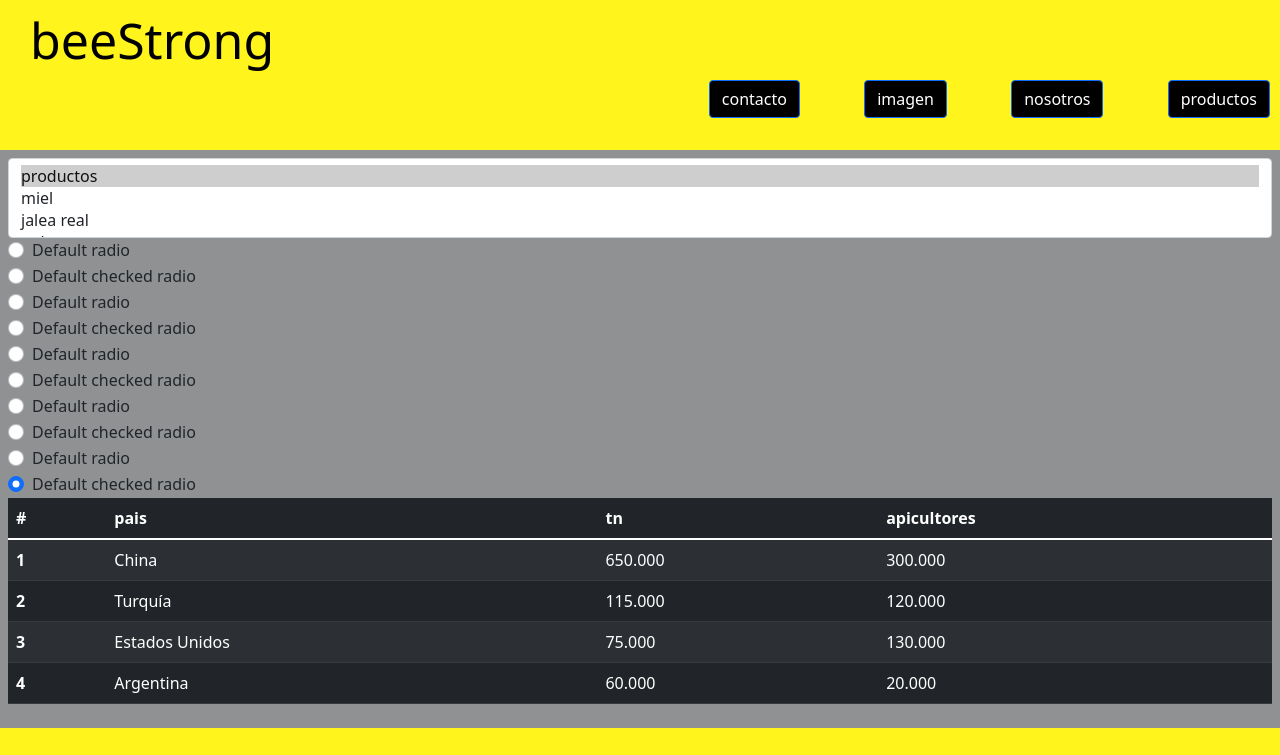
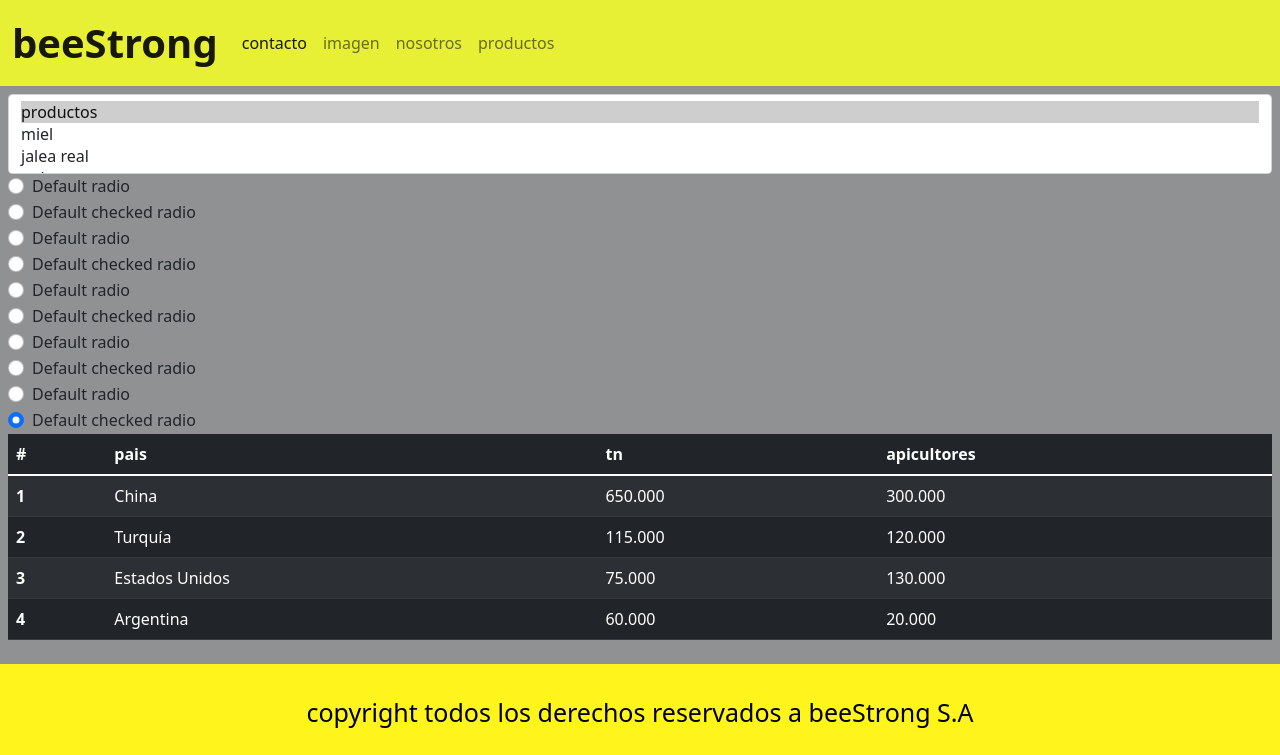
Before and after one commit to NMW90/boostrap-beeStrong1, a plain HTML site: page index.html in a window 1280 px wide. Shown: the top 755 px of the page. Drawn offline with nearby package versions, Linux system fonts and the light colour scheme.

Commit message:
agregue navbar boostrap

```diff
--- a/estilo.css
+++ b/estilo.css
@@ -3,7 +3,9 @@
     padding: 0;
 
  }
-
+ .logoC{
+   font-size: 40px;
+ }
  .logo{
     color: rgb(0, 0, 0);
     background-color: rgb(255, 244, 28);
--- a/index.html
+++ b/index.html
@@ -10,8 +10,9 @@
     <link rel="stylesheet" href="./estilo.css">
 </head>
 <body>
+  <div class="conteiner">
         <div class=".container-fluid">
-            <div class="encabezadoProductos">
+            <!-- <div class="encabezadoProductos">
                 <header class="logo">
                     <h1><a class="textStile" href="./index.html"> beeStrong</a></h1>
                         <nav>
@@ -22,7 +23,31 @@
                                 <li class="linkSize"><a href="./productos.html" class="btn btn-primary">productos</a></li>
                             </ul>
                 </header>
-            </div>
+            </div> -->
+            <nav class="navbar navbar-expand-lg navbar-light " style="background-color: #e7f034;">
+              <div class="container-fluid">
+                <a class="navbar-brand" href="./index.html"> <b class="logoC">beeStrong</b></a>
+                <button class="navbar-toggler" type="button" data-bs-toggle="collapse" data-bs-target="#navbarNavDropdown" aria-controls="navbarNavDropdown" aria-expanded="false" aria-label="Toggle navigation">
+                  <span class="navbar-toggler-icon"></span>
+                </button>
+                <div class="collapse navbar-collapse" id="navbarNavDropdown">
+                  <ul class="navbar-nav">
+                    <li class="nav-item">
+                      <a class="nav-link active" aria-current="page" href="./contacto.html">contacto</a>
+                    </li>
+                    <li class="nav-item">
+                      <a class="nav-link" href="./img.html">imagen</a>
+                    </li>
+                    <li class="nav-item">
+                      <a class="nav-link" href="./nosotros.html">nosotros</a>
+                    </li>
+                    <li class="nav-item">
+                      <a class="nav-link" href="./productos.html">productos</a>
+                    </li>
+                  </ul>
+                </div>
+              </div>
+            </nav>
                     <div class="bg-dark p-2" style="--bs-bg-opacity: .5;">
                         <select class="form-select" size="3" aria-label="size 3 select example">
                             <option selected>productos</option>
@@ -136,6 +161,7 @@
             </div>
         </div>
 </body>
+</div>
 <script src="https://cdn.jsdelivr.net/npm/bootstrap@5.1.3/dist/js/bootstrap.bundle.min.js" integrity="sha384-ka7Sk0Gln4gmtz2MlQnikT1wXgYsOg+OMhuP+IlRH9sENBO0LRn5q+8nbTov4+1p" crossorigin="anonymous"></script>
 <script src="https://cdn.jsdelivr.net/npm/@popperjs/core@2.10.2/dist/umd/popper.min.js" integrity="sha384-7+zCNj/IqJ95wo16oMtfsKbZ9ccEh31eOz1HGyDuCQ6wgnyJNSYdrPa03rtR1zdB" crossorigin="anonymous"></script>
 <script src="https://cdn.jsdelivr.net/npm/bootstrap@5.1.3/dist/js/bootstrap.min.js" integrity="sha384-QJHtvGhmr9XOIpI6YVutG+2QOK9T+ZnN4kzFN1RtK3zEFEIsxhlmWl5/YESvpZ13" crossorigin="anonymous"></script>
```
Also changed, not shown: contacto.html (+28 -3 lines), img.html (+27 -2 lines).
